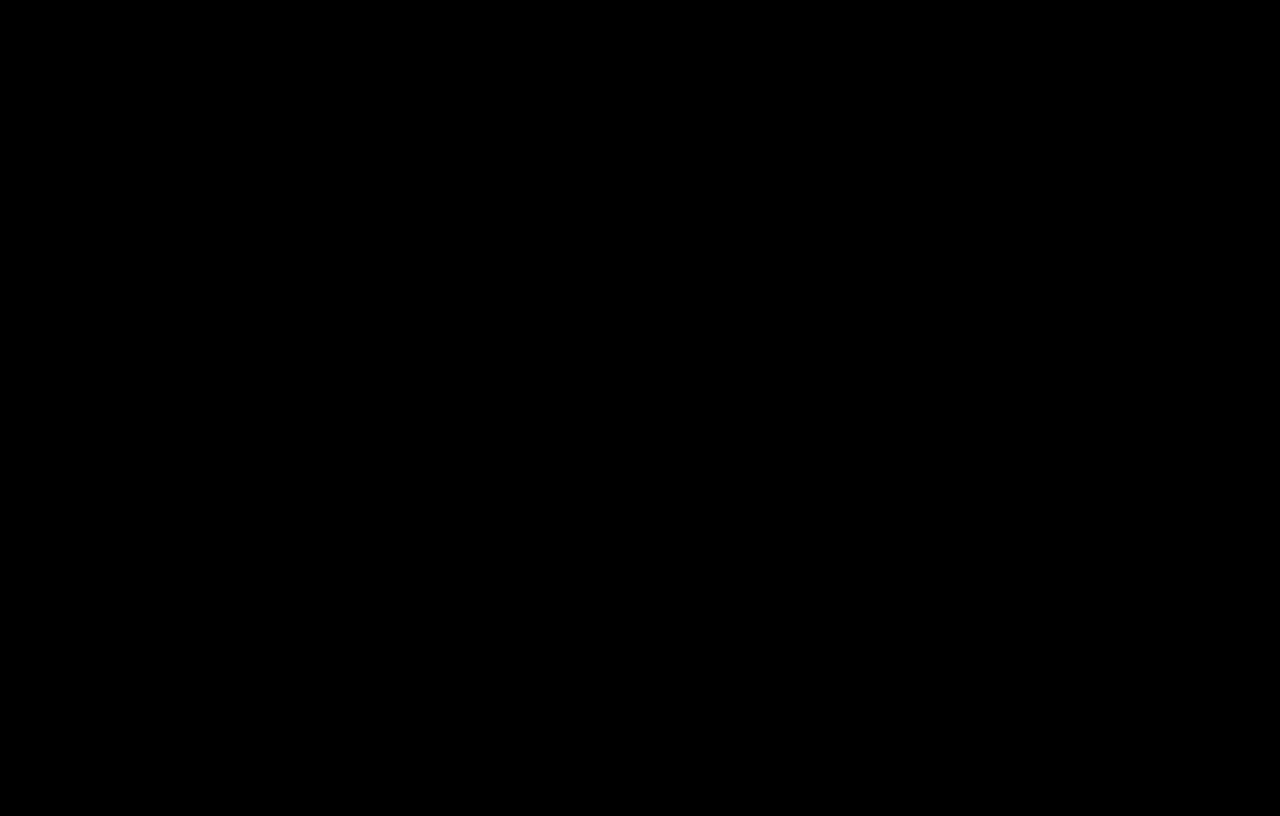
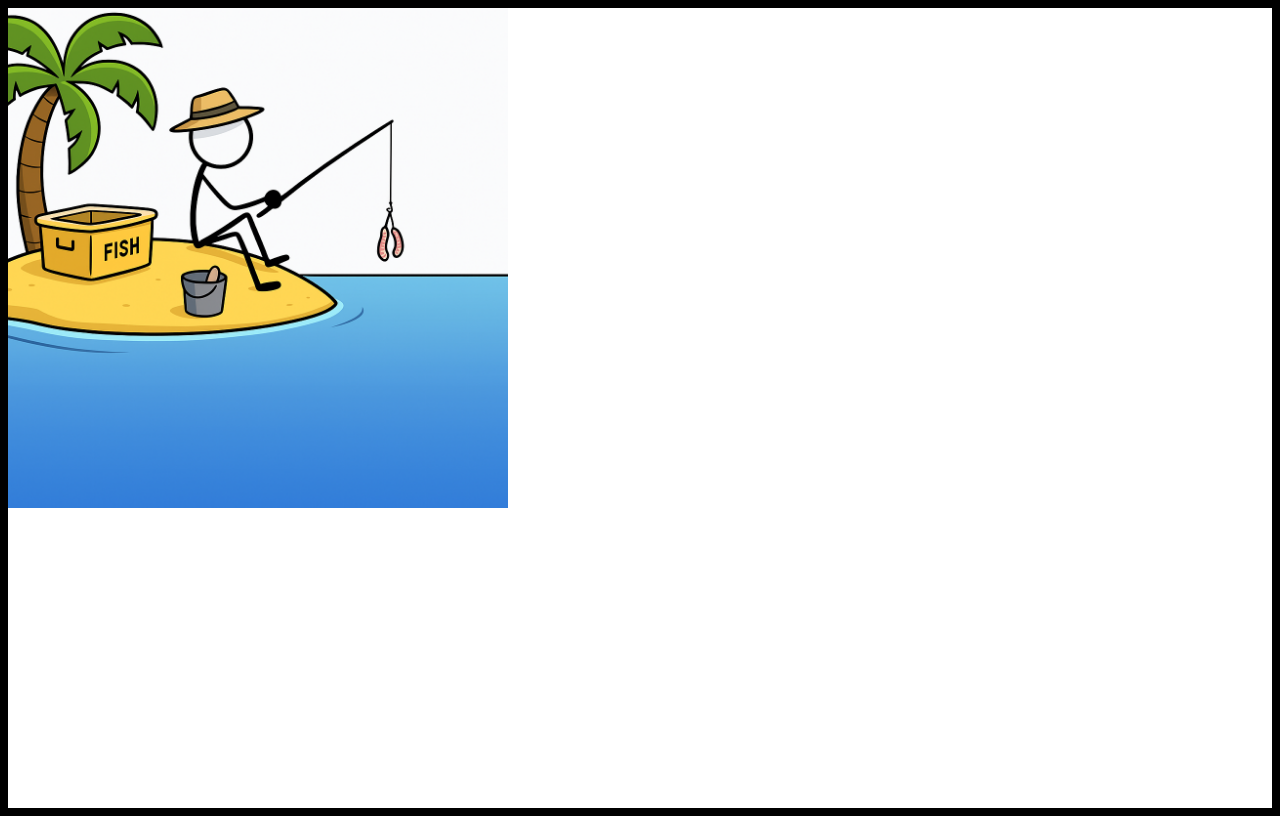
Before and after one commit to 4-gent/phisherman, a React (Create React App) app in the folder frontend/: page /quiz in a window 1280 px wide. Built offline with nearby package versions, Linux system fonts and the light colour scheme.

Commit message:
Quiz body template complete

```diff
--- a/frontend/src/routes/quiz.js
+++ b/frontend/src/routes/quiz.js
@@ -1,10 +1,18 @@
-import React, {useState} from 'react'
+import React from 'react'
 import '../styles/quiz.css'
+import fisherman from '../styles/images/fishing.png'
+
+//game page
 
 export default function Quiz(){
     return(
-        <div>
-
+        <div className='quiz-body'>
+            <div className='d-flex flex-row justify-content-between'>
+                <img src={fisherman} alt="fisherman" className='fisherman-image'/>
+            </div>
+            {/* backgrund image */}
+            {/* fish images */}
+            {/* score box */}
         </div>
     )
 }
--- a/frontend/src/styles/main.css
+++ b/frontend/src/styles/main.css
@@ -1,3 +1,3 @@
-* {
+body {
 	background-color: black;
 }
--- a/frontend/src/styles/quiz.css
+++ b/frontend/src/styles/quiz.css
@@ -0,0 +1,12 @@
+.quiz-body {
+    background-color: white;
+    min-height: 100vh;
+    width: 100%;
+}
+
+.fisherman-image {
+    width: 500px;  /* You can adjust this value */
+    height: 500px; /* You can adjust this value */
+    object-fit: contain; /* This maintains aspect ratio */
+    transform-origin: center;
+}
```
Also changed, not shown: frontend/src/styles/images/fishing.png (added), 1 other file (tests, documents, lock files or other folders).
